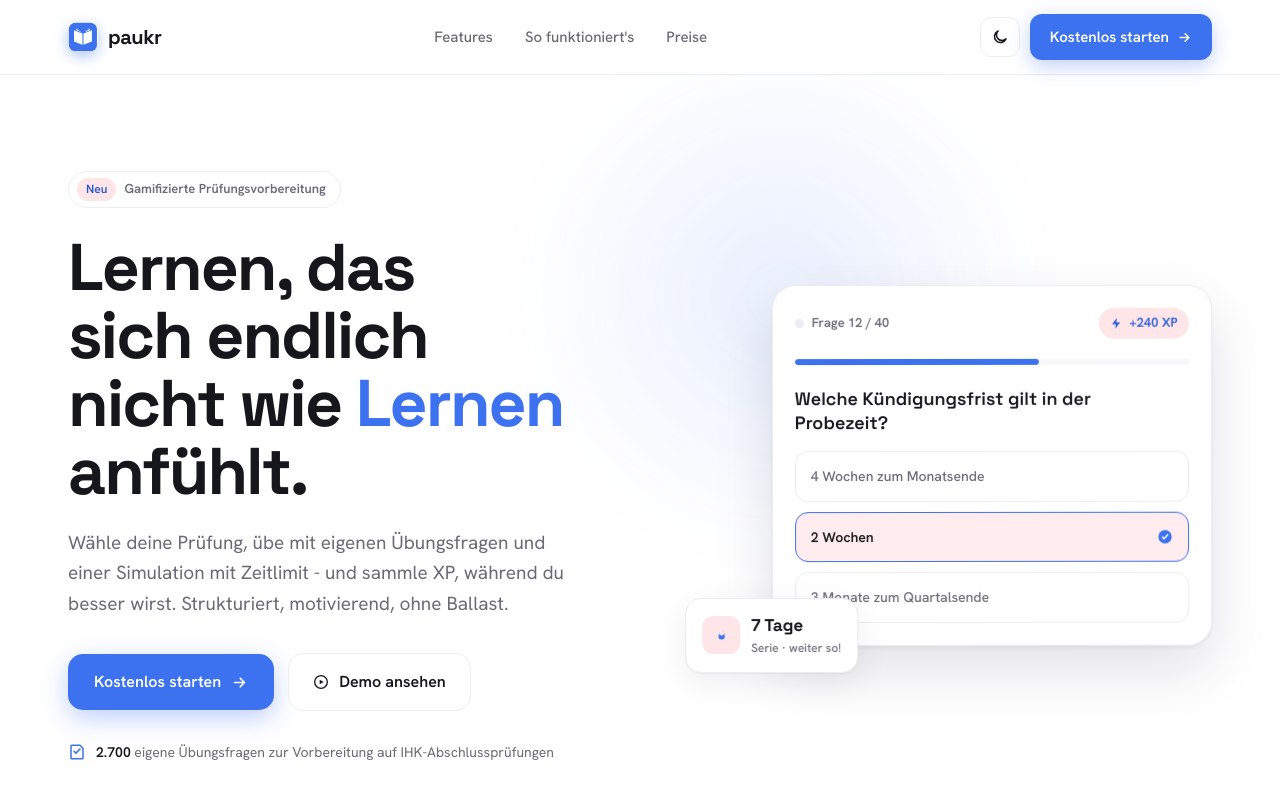
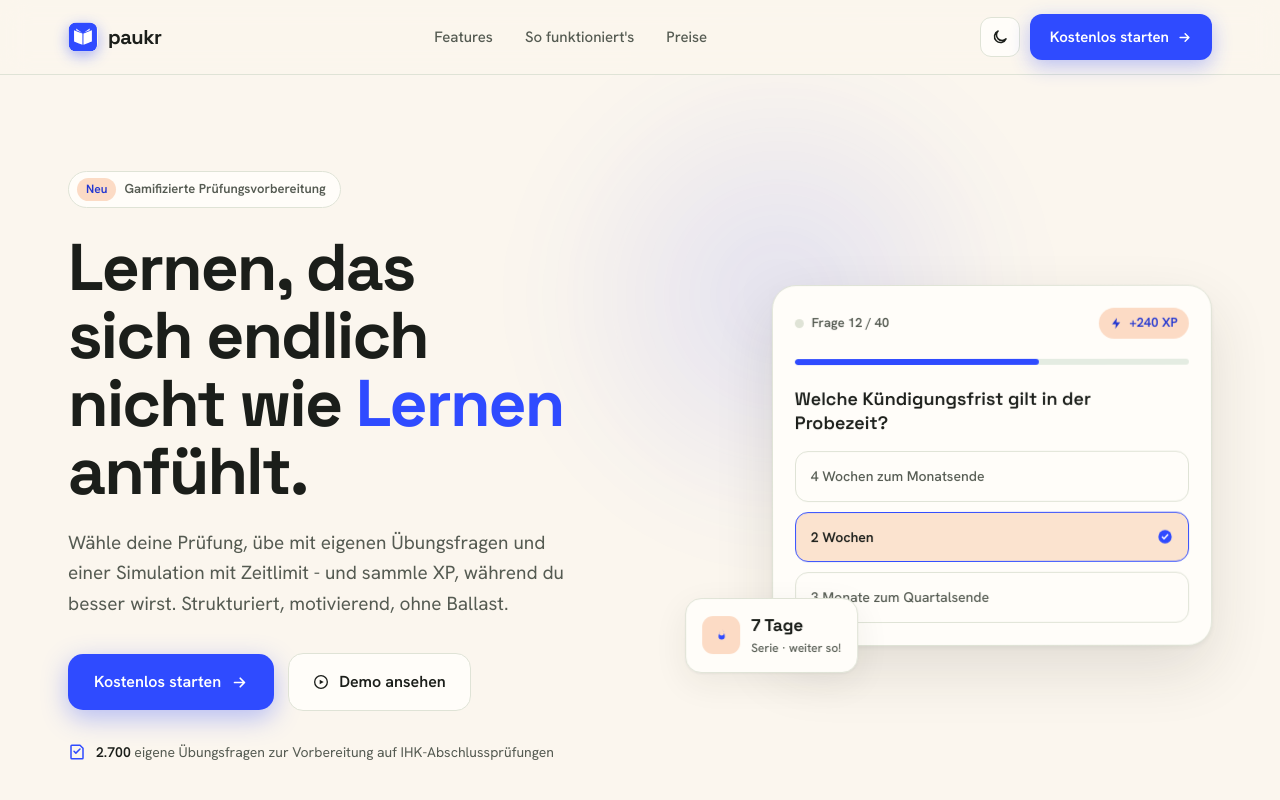
Before and after one commit to wanjuraluca/paukr, a Next.js app: page / in a window 1280 px wide. Shown: the top 800 px of the page. Built offline with nearby package versions, Linux system fonts and the light colour scheme; no server answers; the database is empty.

Commit message:
Switch to a cream, sage and electric blue color scheme
Mixing the background with transparent in oklch lost its hue and tinted the top bars pink, so those mixes use srgb now.

```diff
--- a/src/app/LandingClient.tsx
+++ b/src/app/LandingClient.tsx
@@ -92,8 +92,8 @@ export default function LandingClient({
           position: "sticky",
           top: 0,
           zIndex: 50,
-          backdropFilter: "saturate(180%) blur(14px)",
-          background: "color-mix(in oklch, var(--bg) 78%, transparent)",
+          backdropFilter: "blur(14px)",
+          background: "color-mix(in srgb, var(--bg) 78%, transparent)",
           borderBottom: "1px solid var(--border)",
         }}
       >
--- a/src/app/app/AppClient.tsx
+++ b/src/app/app/AppClient.tsx
@@ -921,7 +921,7 @@ export default function AppClient({
             top: 0,
             zIndex: 50,
             backdropFilter: "saturate(180%) blur(14px)",
-            background: "color-mix(in oklch, var(--bg) 78%, transparent)",
+            background: "color-mix(in srgb, var(--bg) 78%, transparent)",
             borderBottom: "1px solid var(--border)",
           }}
         >
@@ -1316,7 +1316,7 @@ export default function AppClient({
       {/* ===== SCREEN 3: PRACTICE ===== */}
       {screen === "practice" && (
         <div style={{ minHeight: "100dvh", display: "flex", flexDirection: "column" }}>
-          <div style={{ position: "sticky", top: 0, zIndex: 40, background: "color-mix(in oklch, var(--bg) 82%, transparent)", backdropFilter: "blur(12px)", borderBottom: "1px solid var(--border)" }}>
+          <div style={{ position: "sticky", top: 0, zIndex: 40, background: "color-mix(in srgb, var(--bg) 82%, transparent)", backdropFilter: "blur(12px)", borderBottom: "1px solid var(--border)" }}>
             <div style={{ height: "4px", background: "var(--bg-alt)" }}>
               <div style={{ width: practicePct, height: "100%", background: "var(--accent)", transition: "width .5s cubic-bezier(.16,1,.3,1)" }} />
             </div>
@@ -1519,7 +1519,7 @@ export default function AppClient({
           {confirmSimExit && (
             <div
               onClick={() => setConfirmSimExit(false)}
-              style={{ position: "fixed", inset: 0, zIndex: 60, display: "grid", placeItems: "center", padding: "20px", background: "color-mix(in oklch, var(--bg) 60%, transparent)", backdropFilter: "blur(6px)" }}
+              style={{ position: "fixed", inset: 0, zIndex: 60, display: "grid", placeItems: "center", padding: "20px", background: "color-mix(in srgb, var(--bg) 60%, transparent)", backdropFilter: "blur(6px)" }}
             >
               <div
                 role="alertdialog"
@@ -1632,7 +1632,7 @@ export default function AppClient({
       {/* ===== SCREEN 6: BLITZ RUN ===== */}
       {screen === "blitz" && (
         <div style={{ minHeight: "100dvh", display: "flex", flexDirection: "column" }}>
-          <div style={{ position: "sticky", top: 0, zIndex: 40, background: "color-mix(in oklch, var(--bg) 82%, transparent)", backdropFilter: "blur(12px)", borderBottom: "1px solid var(--border)" }}>
+          <div style={{ position: "sticky", top: 0, zIndex: 40, background: "color-mix(in srgb, var(--bg) 82%, transparent)", backdropFilter: "blur(12px)", borderBottom: "1px solid var(--border)" }}>
             <div className="pk-app-bar" style={{ maxWidth: "820px", margin: "0 auto", padding: "14px 28px", display: "flex", alignItems: "center", gap: "16px" }}>
               <div style={{ display: "flex", alignItems: "baseline", gap: "6px", minWidth: "128px" }}>
                 <span
--- a/src/app/globals.css
+++ b/src/app/globals.css
@@ -22,32 +22,33 @@ body {
 
 /* ===== paukr landing design tokens ===== */
 .eh {
-  --bg: #ffffff;
-  --bg-alt: #f7f7fa;
-  --surface: #ffffff;
-  --text: #16161d;
-  --muted: #6b6b78;
-  --border: #ececf2;
-  --accent: oklch(0.585 0.2 264);
-  --accent-strong: oklch(0.52 0.2 264);
+  /* Two soft colors (cream, sage) and one loud one (electric blue). */
+  --bg: #fbf6ee;
+  --bg-alt: #e4ece2;
+  --surface: #fffdf9;
+  --text: #1b1e1a;
+  --muted: #555b52;
+  --border: #dfe3d6;
+  --accent: #2f4bff;
+  --accent-strong: #2337d1;
   --on-accent: #ffffff;
-  --err: oklch(0.62 0.12 42);
-  --err-strong: oklch(0.54 0.13 42);
-  --shadow: 0 1px 2px rgba(20, 20, 45, 0.05), 0 10px 34px rgba(20, 20, 55, 0.07);
-  --shadow-lg: 0 2px 4px rgba(20, 20, 45, 0.06), 0 24px 60px rgba(20, 20, 55, 0.12);
+  --err: #b4552d;
+  --err-strong: #9a4522;
+  --shadow: 0 1px 2px rgba(40, 45, 30, 0.05), 0 10px 34px rgba(40, 45, 30, 0.07);
+  --shadow-lg: 0 2px 4px rgba(40, 45, 30, 0.06), 0 24px 60px rgba(40, 45, 30, 0.12);
 }
 .eh[data-theme="dark"] {
-  --bg: #0f1118;
-  --bg-alt: #14161f;
-  --surface: #171a24;
-  --text: #eef0f7;
-  --muted: #9a9fb0;
-  --border: #262a37;
-  --accent: oklch(0.68 0.17 264);
-  --accent-strong: oklch(0.75 0.15 264);
-  --on-accent: #0c0d13;
-  --err: oklch(0.72 0.11 46);
-  --err-strong: oklch(0.8 0.1 50);
+  --bg: #161612;
+  --bg-alt: #1c231e;
+  --surface: #22231d;
+  --text: #f6f1e7;
+  --muted: #adb0a3;
+  --border: #34372e;
+  --accent: #7f93ff;
+  --accent-strong: #a3b1ff;
+  --on-accent: #0d0f1c;
+  --err: #e0916b;
+  --err-strong: #eda98a;
   --shadow: 0 1px 2px rgba(0, 0, 0, 0.35), 0 14px 44px rgba(0, 0, 0, 0.4);
   --shadow-lg: 0 2px 6px rgba(0, 0, 0, 0.4), 0 30px 70px rgba(0, 0, 0, 0.5);
 }
@@ -57,17 +58,17 @@ body {
    default those components land on. */
 @media (prefers-color-scheme: dark) {
   .eh:not([data-theme]) {
-    --bg: #0f1118;
-    --bg-alt: #14161f;
-    --surface: #171a24;
-    --text: #eef0f7;
-    --muted: #9a9fb0;
-    --border: #262a37;
-    --accent: oklch(0.68 0.17 264);
-    --accent-strong: oklch(0.75 0.15 264);
-    --on-accent: #0c0d13;
-    --err: oklch(0.72 0.11 46);
-    --err-strong: oklch(0.8 0.1 50);
+    --bg: #161612;
+    --bg-alt: #1c231e;
+    --surface: #22231d;
+    --text: #f6f1e7;
+    --muted: #adb0a3;
+    --border: #34372e;
+    --accent: #7f93ff;
+    --accent-strong: #a3b1ff;
+    --on-accent: #0d0f1c;
+    --err: #e0916b;
+    --err-strong: #eda98a;
     --shadow: 0 1px 2px rgba(0, 0, 0, 0.35), 0 14px 44px rgba(0, 0, 0, 0.4);
     --shadow-lg: 0 2px 6px rgba(0, 0, 0, 0.4), 0 30px 70px rgba(0, 0, 0, 0.5);
   }
--- a/src/app/layout.tsx
+++ b/src/app/layout.tsx
@@ -34,8 +34,8 @@ export const viewport: Viewport = {
   width: "device-width",
   initialScale: 1,
   themeColor: [
-    { media: "(prefers-color-scheme: light)", color: "#ffffff" },
-    { media: "(prefers-color-scheme: dark)", color: "#0f1118" },
+    { media: "(prefers-color-scheme: light)", color: "#fbf6ee" },
+    { media: "(prefers-color-scheme: dark)", color: "#161612" },
   ],
 };
 
--- a/src/app/legal/LegalShell.tsx
+++ b/src/app/legal/LegalShell.tsx
@@ -22,7 +22,7 @@ export default function LegalShell({ children }: { children: React.ReactNode })
       data-accent="indigo"
       style={{ background: "var(--bg)", color: "var(--text)", minHeight: "100dvh", transition: "background .3s ease, color .3s ease" }}
     >
-      <header style={{ position: "sticky", top: 0, zIndex: 40, background: "color-mix(in oklch, var(--bg) 82%, transparent)", backdropFilter: "blur(12px)", borderBottom: "1px solid var(--border)" }}>
+      <header style={{ position: "sticky", top: 0, zIndex: 40, background: "color-mix(in srgb, var(--bg) 82%, transparent)", backdropFilter: "blur(12px)", borderBottom: "1px solid var(--border)" }}>
         <div style={{ maxWidth: "760px", margin: "0 auto", padding: "16px 24px", display: "flex", alignItems: "center", gap: "14px" }}>
           <a href="/" style={{ display: "flex", alignItems: "center", gap: "10px", textDecoration: "none", color: "var(--text)" }}>
             <img src="/logo.svg" width={28} height={28} alt="" style={{ borderRadius: "8px" }} />
--- a/src/app/opengraph-image.tsx
+++ b/src/app/opengraph-image.tsx
@@ -14,13 +14,13 @@ export default function OpengraphImage() {
         flexDirection: "column",
         justifyContent: "center",
         padding: "90px",
-        background: "#0c0d13",
-        color: "#ffffff",
+        background: "#fbf6ee",
+        color: "#1b1e1a",
       }}
     >
-      <div style={{ fontSize: 110, fontWeight: 700, color: "#6193ff" }}>paukr</div>
+      <div style={{ fontSize: 110, fontWeight: 700, color: "#2f4bff" }}>paukr</div>
       <div style={{ fontSize: 50, marginTop: 24 }}>Lernen, üben, Prüfung simulieren.</div>
-      <div style={{ fontSize: 32, marginTop: 24, color: "#9a9fb0" }}>Übungsfragen für deine Ausbildung. Kostenlos starten.</div>
+      <div style={{ fontSize: 32, marginTop: 24, color: "#555b52" }}>Übungsfragen für deine Ausbildung. Kostenlos starten.</div>
     </div>,
     size,
   );
--- a/src/components/Skeleton.tsx
+++ b/src/components/Skeleton.tsx
@@ -68,7 +68,7 @@ export function SkelHeader() {
         position: "sticky",
         top: 0,
         zIndex: 50,
-        background: "color-mix(in oklch, var(--bg) 78%, transparent)",
+        background: "color-mix(in srgb, var(--bg) 78%, transparent)",
         borderBottom: "1px solid var(--border)",
       }}
     >
```
Also changed, not shown: public/logo.svg, src/app/icon.svg.
